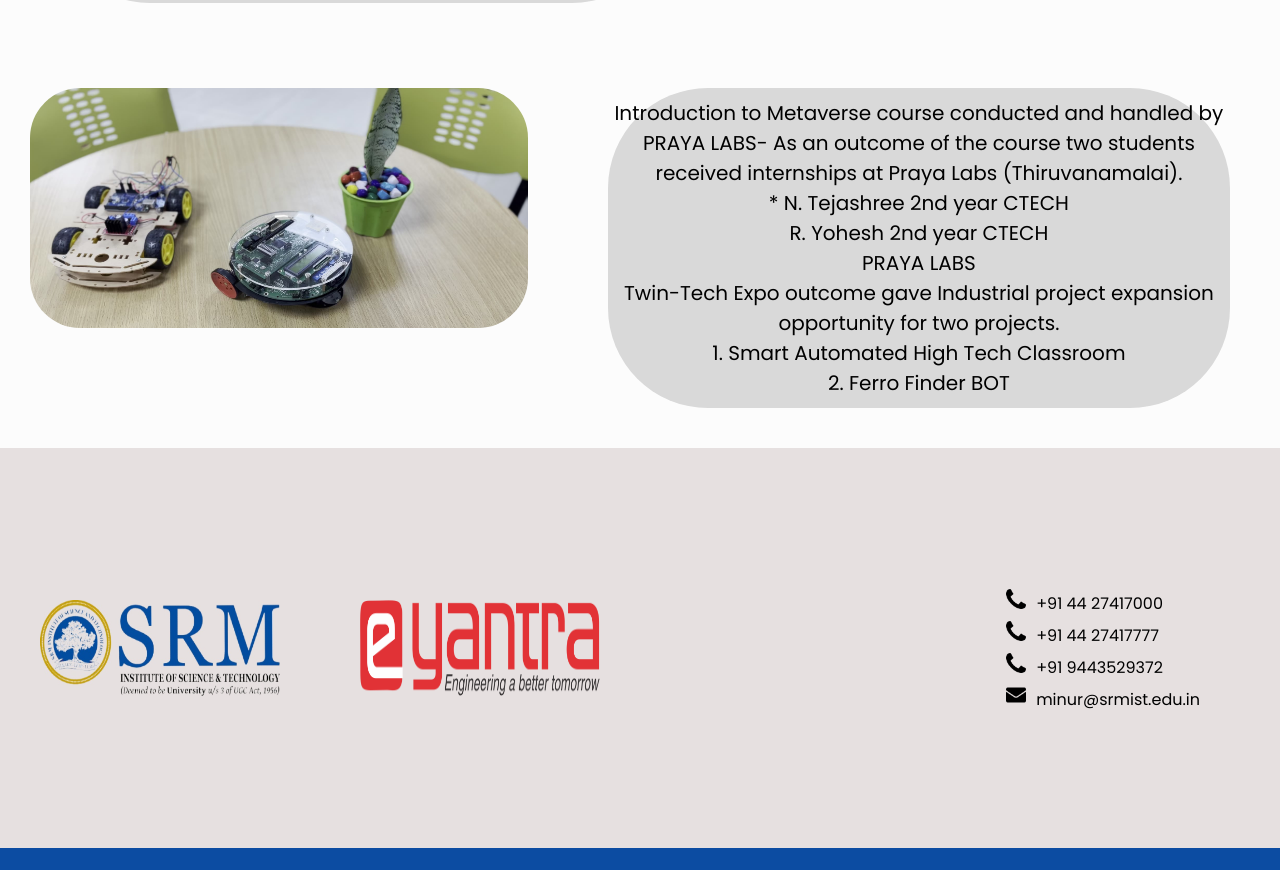
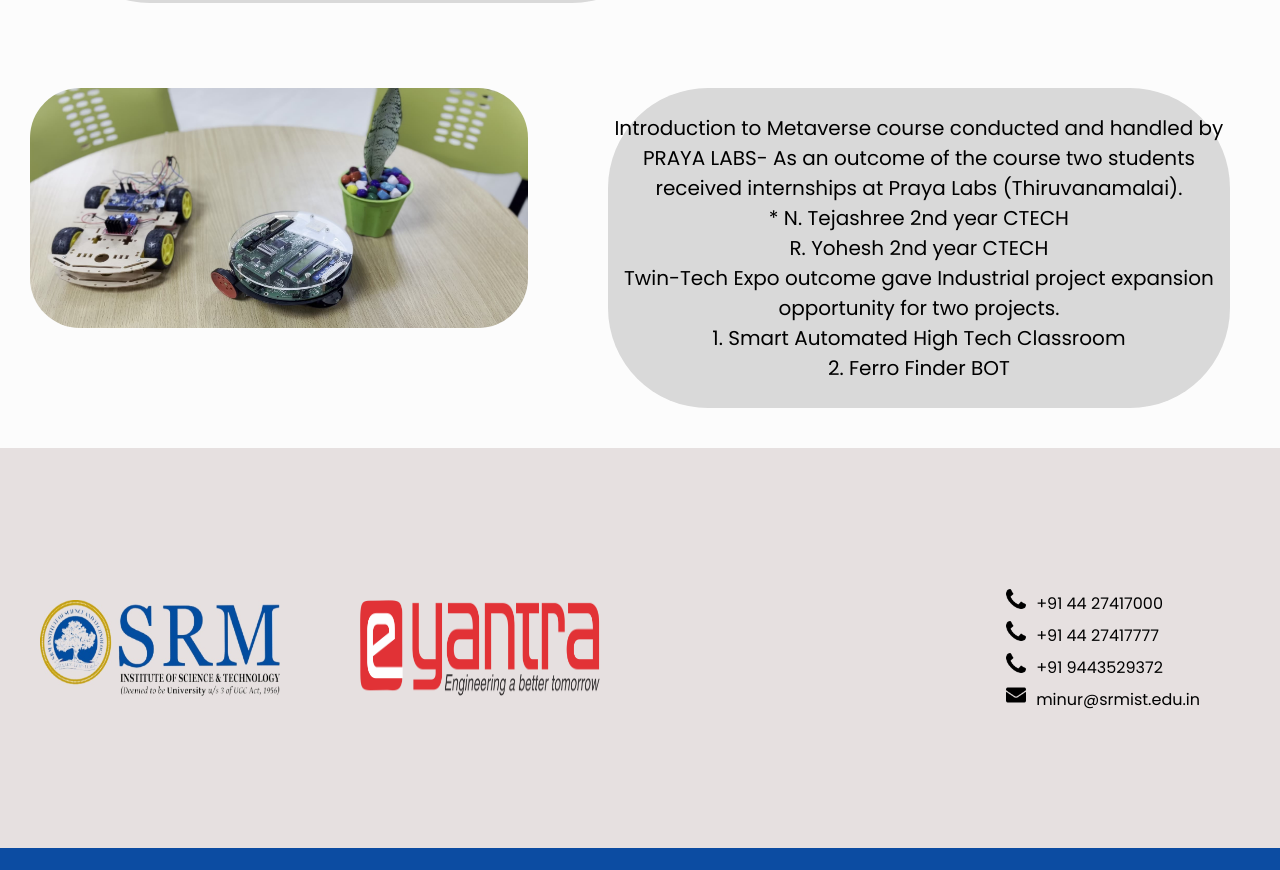
Before and after one commit to DewashishDubey/E-Yantra, a React (Vite) app: page /achivements in a window 1280 px wide. Shown: the part 2175-3045 px from the top of the page. Built offline with nearby package versions, Linux system fonts and the light colour scheme.

Commit message:
Update Achivements.jsx

```diff
--- a/src/components/Achivements.jsx
+++ b/src/components/Achivements.jsx
@@ -61,8 +61,7 @@
 * N. Tejashree 2nd year CTECH <br />
 R. Yohesh 2nd year CTECH
 <br />
-PRAYA LABS
-<br />
+
 Twin-Tech Expo outcome gave Industrial project expansion opportunity for two projects.
 <br />
 1. Smart Automated High Tech Classroom
```
